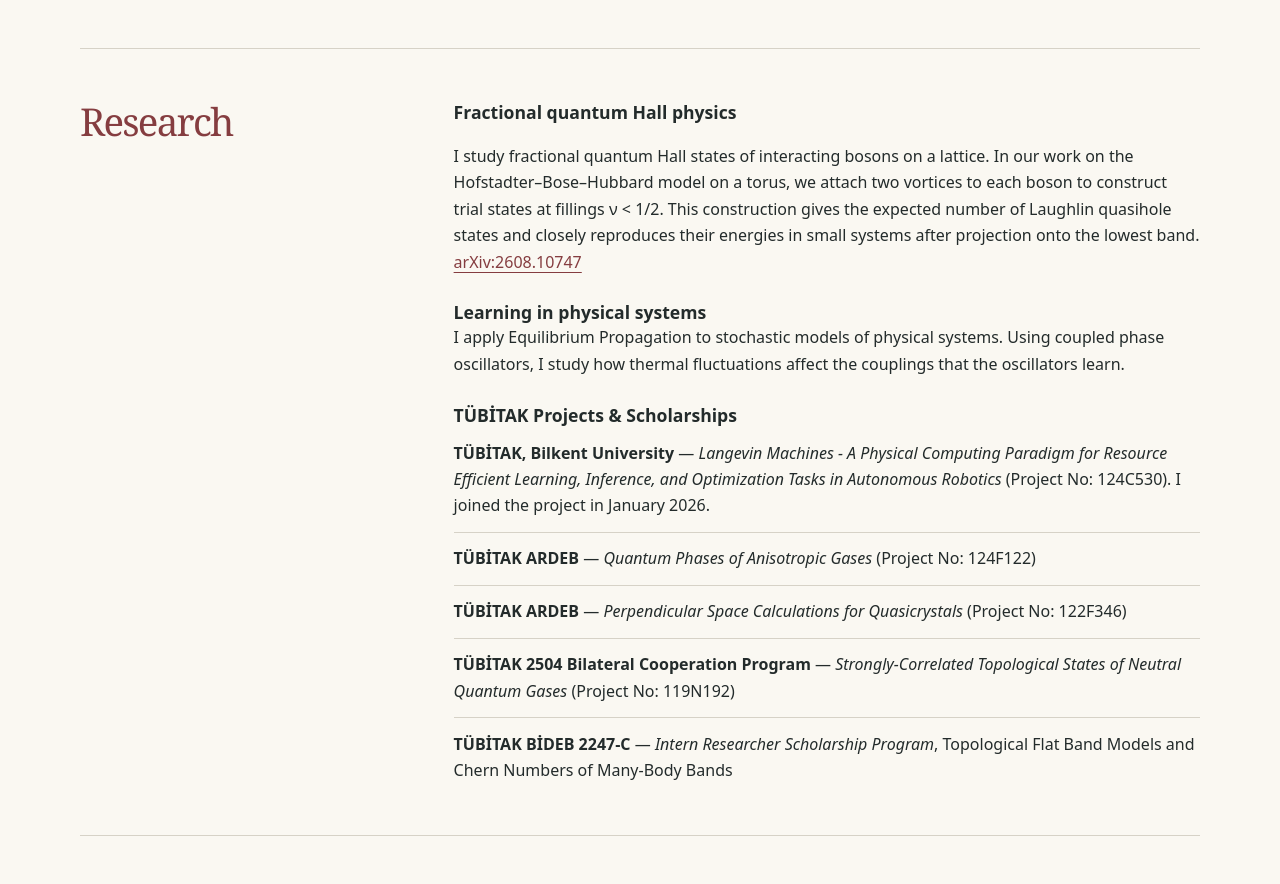
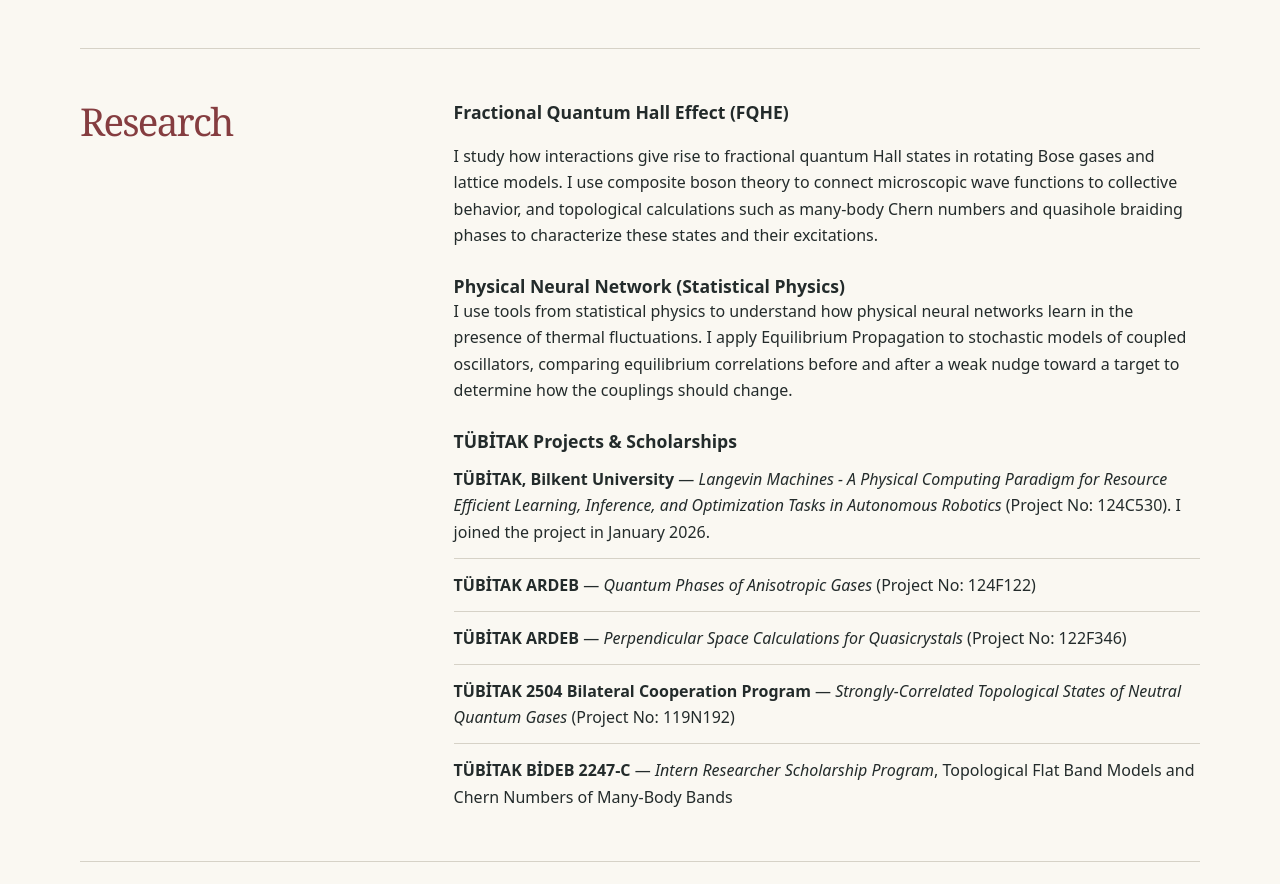
Before and after one commit to Umut-Can-Physics/Umut-Can-Physics.github.io, a plain HTML site: page index.html in a window 1280 px wide. Shown: the part 913-1797 px from the top of the page. Drawn offline with Linux system fonts and the light colour scheme.

Commit message:
Describe research themes in FQHE and statistical physics

```diff
--- a/index.html
+++ b/index.html
@@ -73,20 +73,20 @@
 
         <section id="research" class="section">
             <h2>Research</h2>
-            <h3>Fractional quantum Hall physics</h3>
+            <h3>Fractional Quantum Hall Effect (FQHE)</h3>
             <p>
-                I study fractional quantum Hall states of interacting bosons on a lattice. In our work on the
-                Hofstadter–Bose–Hubbard model on a torus, we attach two vortices to each boson to construct
-                trial states at fillings ν &lt; 1/2. This construction gives the expected number of Laughlin
-                quasihole states and closely reproduces their energies in small systems after projection
-                onto the lowest band. <a href="https://arxiv.org/abs/2608.10747">arXiv:2608.10747</a>
+                I study how interactions give rise to fractional quantum Hall states in rotating Bose gases
+                and lattice models. I use composite boson theory to connect microscopic wave functions to
+                collective behavior, and topological calculations such as many-body Chern numbers and
+                quasihole braiding phases to characterize these states and their excitations.
             </p>
 
-            <h3>Learning in physical systems</h3>
+            <h3>Physical Neural Network (Statistical Physics)</h3>
             <p>
-                I apply Equilibrium Propagation to stochastic models of physical systems. Using coupled
-                phase oscillators, I study how thermal fluctuations affect the couplings that the
-                oscillators learn.
+                I use tools from statistical physics to understand how physical neural networks learn in
+                the presence of thermal fluctuations. I apply Equilibrium Propagation to stochastic models
+                of coupled oscillators, comparing equilibrium correlations before and after a weak nudge
+                toward a target to determine how the couplings should change.
             </p>
 
             <h3>TÜBİTAK Projects &amp; Scholarships</h3>
```
